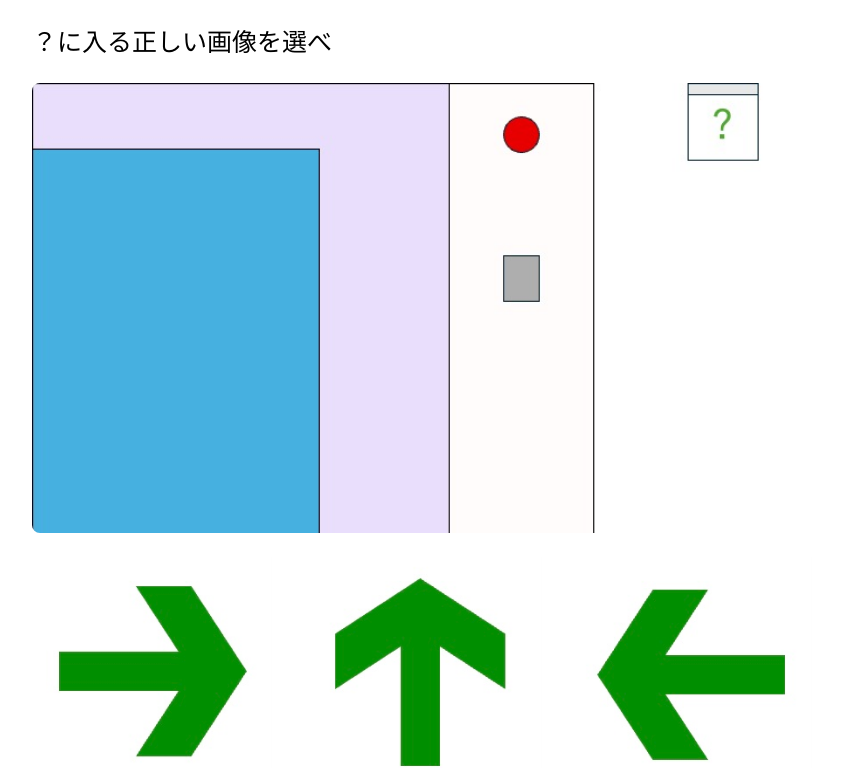
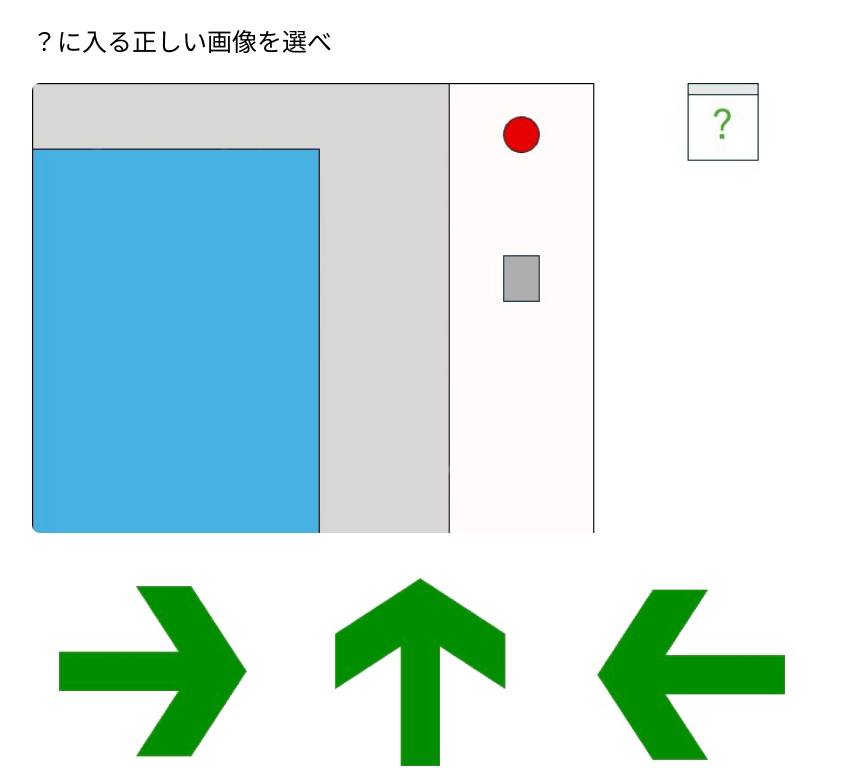
Before and after one commit to AT-1331/Question1, a plain HTML site: page index.html in a window 1280 px wide. Shown: the part 90-858 px from the top of the page, without its empty margins (208-1059 px from the left). Drawn offline with Linux system fonts and the light colour scheme.

Commit message:
Update index.html

```diff
--- a/index.html
+++ b/index.html
@@ -36,7 +36,7 @@
   <div class="container">
     <h1>第１問</h1>
     <p class="body">？に入る正しい画像を選べ</p>
-    <img src="img/問題1.jpg" alt="第１問">
+    <img src="img2/問題.JPG" alt="第１問">
     <p>
     <a href="https://at-1331.github.io/Incorrect/" target="_blank">
         <img src="img/選択肢1.jpg" alt="選択肢１" style="width: 30%; margin-right: 1%;">>
```
